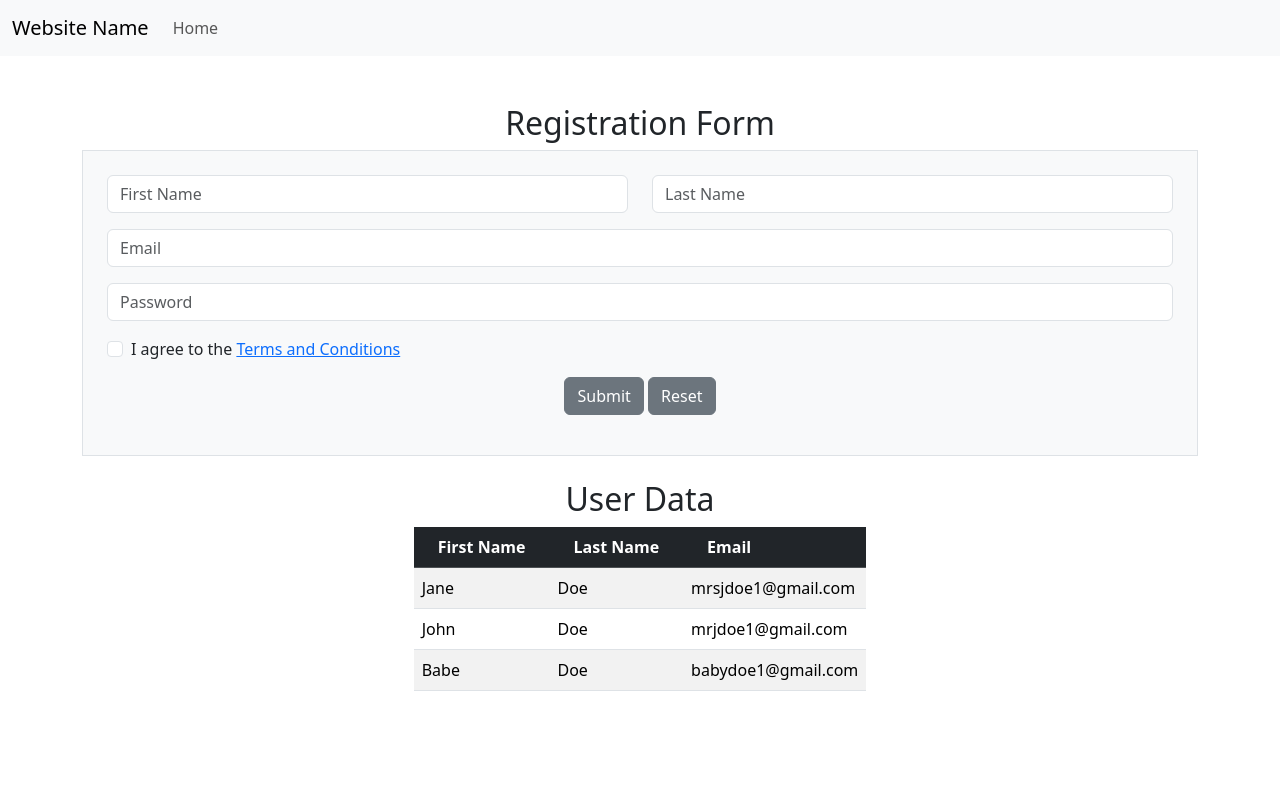
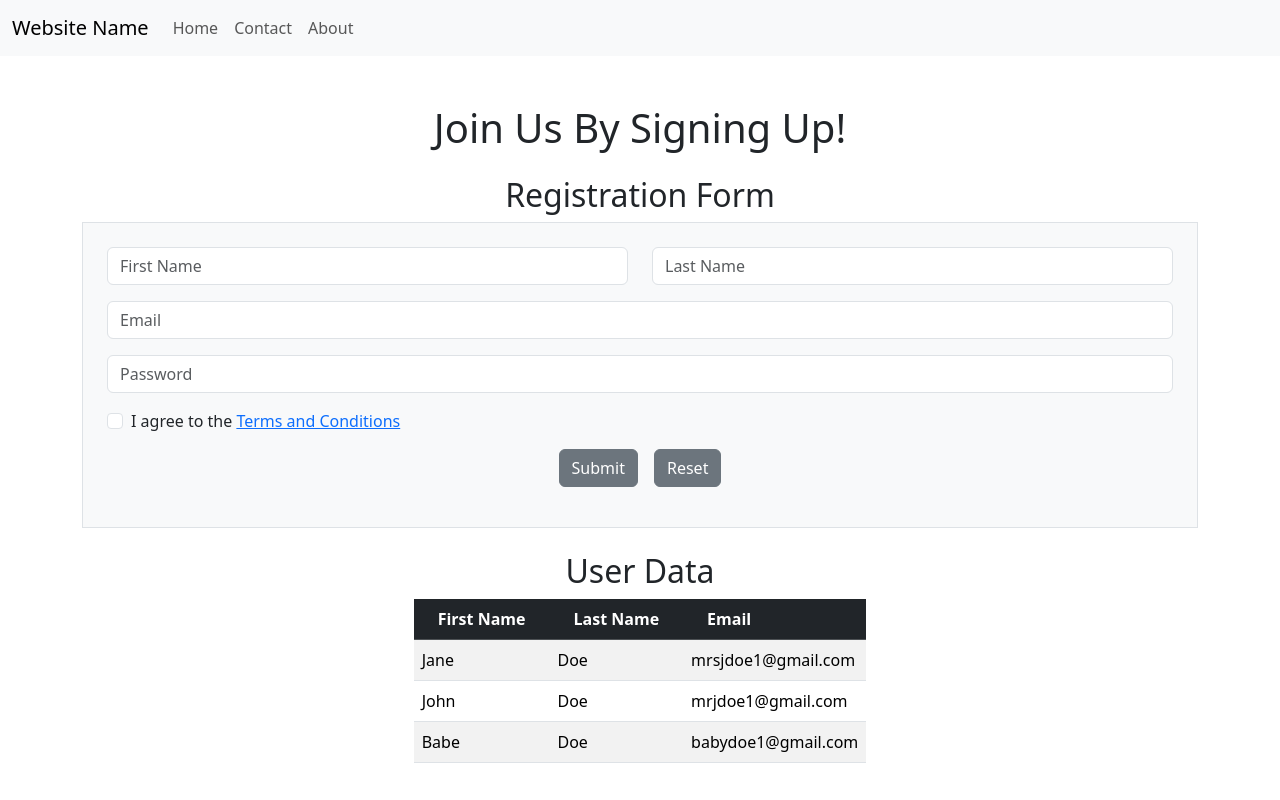
Before and after one commit to T-Tyki-R/Bootstrap_Check, a plain HTML site: page registry.html in a window 1280 px wide. Drawn offline with nearby package versions, Linux system fonts and the light colour scheme; a script that the page names is missing.

Commit message:
Basic Task Completed

```diff
--- a/registry.html
+++ b/registry.html
@@ -19,14 +19,20 @@
             <div class="collapse navbar-collapse" id="navbarNav">
                 <ul class="navbar-nav">
                     <li class="nav-item"><a class="nav-link" href="/index.html">Home</a></li>
+                    <li class="nav-item"><a class="nav-link" href="#">Contact</a></li>
+                    <li class="nav-item"><a class="nav-link" href="#">About</a></li>
                 </ul>
             </div>
         </div>
     </div>
     <!--Main (Form)-->
     <div class="container mt-5">
+        <div class="text-center mb-4">
+            <h1>Join Us By Signing Up!</h1>
+        </div>
         <h2 class="text text-center">Registration Form</h2>
         <form class="border p-4 shadow-md bg-light">
+            <!--Basic Form w/ Required Inputs-->
             <div class="row">
                 <div class="mb-3 col-md-6">
                     <!-- <label for="firstname" class="form-label">First Name</label> -->
@@ -52,9 +58,10 @@
                 </label>
                 <div class="invalid-feedback">You must agree before submitting</div>
             </div>
-            <div class="text-center mb-3">
+            <!--Success and Reset Buttons (Visible/Hidden Small Screen) -->
+            <div class="d-flex justify-content-center gap-3 mb-3">
                 <button type="submit" class="btn btn-secondary">Submit</button>
-                <button type="reset" class="btn btn-secondary">Reset</button>
+                <button type="reset" class="btn btn-secondary  d-none d-md-block">Reset</button>
             </div>
         </form>
     </div>
```
Also changed, not shown: index.html (+3 -1 lines).
